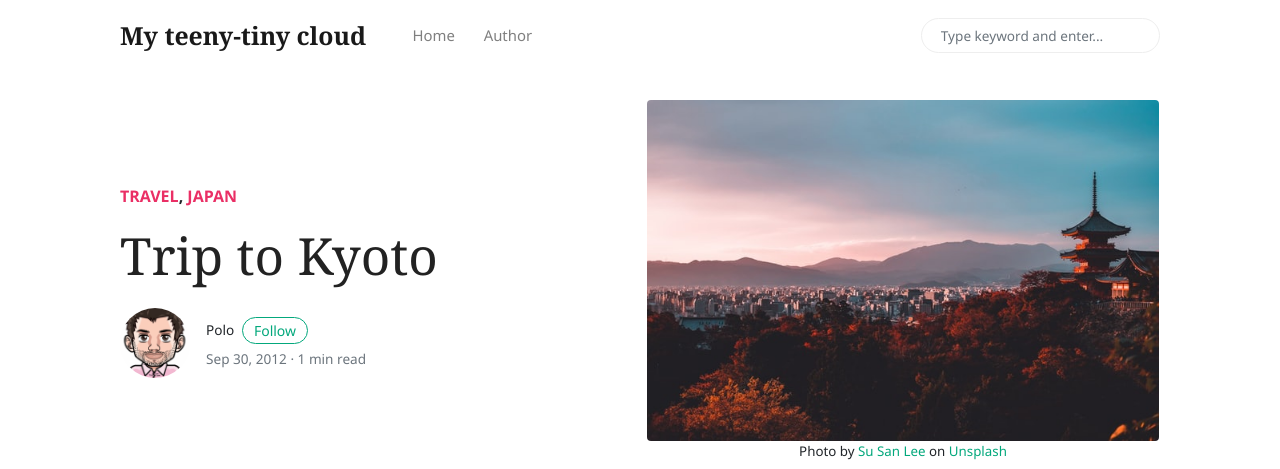
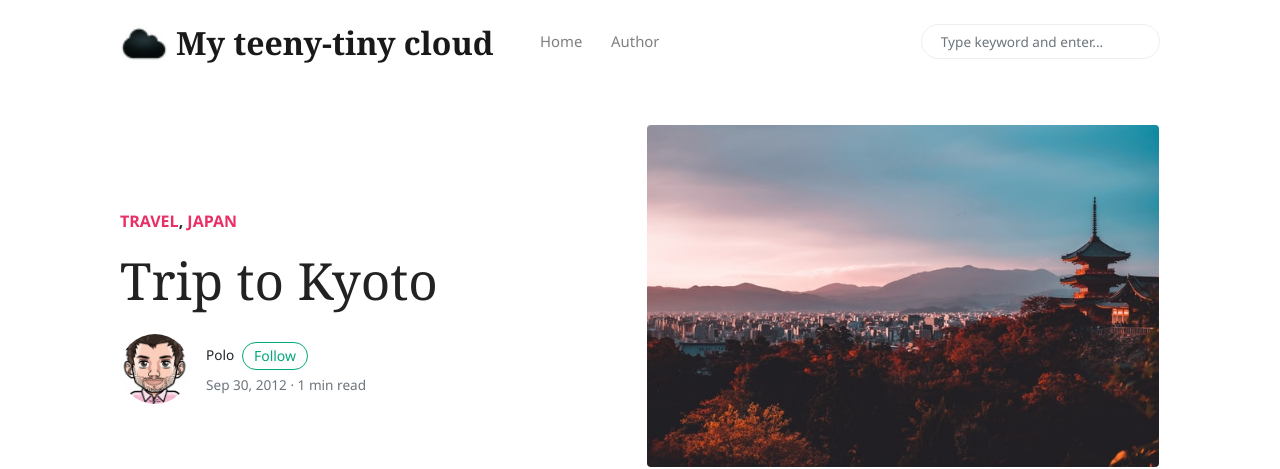
Before and after one commit to TeenyCloud/TeenyCloud.github.io, a Jekyll site: the page built from _posts/2012-09-30-Kyoto.md, in a window 1280 px wide and 1400 px high. Shown: the top 469 px of the window. Built offline with Jekyll 4.4.1, drawn with Linux system fonts in a browser that asks for light colours; nearby versions of some CDN libraries; comment, search, counter and statistics services are not loaded.

```diff
--- a/_includes/comments.html
+++ /dev/null
@@ -1,14 +0,0 @@
-
-<div id="comments" class="mt-5">
-<div id="fb-root"></div>
-<script>(function(d, s, id) {
-  var js, fjs = d.getElementsByTagName(s)[0];
-  if (d.getElementById(id)) return;
-  js = d.createElement(s); js.id = id;
-  js.src = "//connect.facebook.net/en_US/sdk.js#xfbml=1&version=v2.4";
-  fjs.parentNode.insertBefore(js, fjs);
-}(document, 'script', 'facebook-jssdk'));</script>
-    <noscript>
-    Please enable JavaScript to view the comments powered by Facebook.
-    </noscript>
-</div>
--- a/_includes/tracking-header.html
+++ b/_includes/tracking-header.html
@@ -1,2 +1 @@
 <!-- This goes before </head> closing tag, Google Analytics can be placed here -->
-<meta property="fb:admins" content="pfp"/>
--- a/_layouts/default.html
+++ b/_layouts/default.html
@@ -38,7 +38,7 @@
     <!-- Navbar -->
     <nav id="MagicMenu" class="topnav navbar navbar-expand-lg navbar-light bg-white fixed-top">
     <div class="container">
-        <a class="navbar-brand" href="{{ site.baseurl }}/index.html"><strong>{{site.name}}</strong></a>
+        <a class="navbar-brand" href="{{ site.baseurl }}/index.html"><img src="{{site.baseurl}}/{{site.favicon}}" alt="Cloud icon" style="height: 3rem; margin-right: 0.5rem; vertical-align: text-bottom;"><strong>{{site.name}}</strong></a>
         <button class="navbar-toggler collapsed" type="button" data-toggle="collapse" data-target="#navbarColor02" aria-controls="navbarColor02" aria-expanded="false" aria-label="Toggle navigation">
         <span class="navbar-toggler-icon"></span>
         </button>
@@ -77,7 +77,7 @@
         <div class="container">
         <div class="row align-items-center justify-content-between">
             <div>
-              <span class="navbar-brand mr-2 mb-0">TeenyCloud</span>
+              <span class="mr-2 mb-0" style="font-size: 1.1em; font-weight: 500;">TeenyCloud</span>
                 <span>Copyright © <script>document.write(new Date().getFullYear())</script>.</span>
 
                 <!-- <!&#45;&#45;  Github Repo Star Btn&#45;&#45;> -->
--- a/_layouts/post.html
+++ b/_layouts/post.html
@@ -55,8 +55,6 @@ layout: default
 					<!-- AddToAny BEGIN -->
 					<div class="a2a_kit a2a_kit_size_32 a2a_default_style">
 						<a class="a2a_dd" href="https://www.addtoany.com/share"></a>
-						<a class="a2a_button_facebook"></a>
-						<a class="a2a_button_twitter"></a>
 					</div>
 					<script async src="https://static.addtoany.com/menu/page.js"></script>
 					<!-- AddToAny END -->
@@ -138,17 +136,25 @@ layout: default
 <!-- Aletbar Prev/Next -->
 <div class="alertbar">
     <div class="container">
-        <div class="row prevnextlinks small font-weight-bold">
-          {% if page.previous.url %}
-            <div class="col-md-6 rightborder pl-0">
-                <a class="text-dark" href="{{ site.baseurl }}{{ page.previous.url }}">{% if page.previous.image %} <img height="30px" class="mr-1" src="{{site.baseurl}}/{{page.previous.image}}"> {% endif %} {{page.previous.title}}</a>
+        <div class="row align-items-center small font-weight-bold">
+            <div class="col-md-6 d-flex align-items-center">
+                {% if page.previous.url %}
+                    <a class="text-dark d-flex align-items-center" href="{{ site.baseurl }}{{ page.previous.url }}">
+                        <i class="fas fa-chevron-left mr-2" style="font-size: 1.2rem;"></i>
+                        {% if page.previous.image %}<img height="30px" class="mr-2" src="{{site.baseurl}}/{{page.previous.image}}">{% endif %}
+                        <span>{{page.previous.title}}</span>
+                    </a>
+                {% endif %}
             </div>
-          {% endif %}
-          {% if page.next.url %}
-            <div class="col-md-6 text-right pr-0">
-                <a class="text-dark" href="{{ site.baseurl }}{{ page.next.url }}"> {{page.next.title}} {% if page.next.image %} <img height="30px" class="ml-1" src="{{site.baseurl}}/{{page.next.image}}"> {% endif %}</a>
+            <div class="col-md-6 d-flex align-items-center justify-content-end">
+                {% if page.next.url %}
+                    <a class="text-dark d-flex align-items-center" href="{{ site.baseurl }}{{ page.next.url }}">
+                        <span>{{page.next.title}}</span>
+                        {% if page.next.image %}<img height="30px" class="ml-2" src="{{site.baseurl}}/{{page.next.image}}">{% endif %}
+                        <i class="fas fa-chevron-right ml-2" style="font-size: 1.2rem;"></i>
+                    </a>
+                {% endif %}
             </div>
-          {% endif %}
         </div>
     </div>
 </div>
--- a/assets/css/theme.css
+++ b/assets/css/theme.css
@@ -4,11 +4,12 @@
 
 body {
 	overflow-x:hidden;
-	padding-top:69.75px;
+	padding-top:95px;
 }
 .site-content {
 	margin-top:30px;
 	min-height:400px;
+	padding-bottom:80px;
 }
 .remove-site-content-margin {
 	margin-top:-30px;
@@ -204,7 +205,7 @@ a.text-dark:hover {
 }
 .navbar-brand {
 	margin-right:2rem;
-	font-size:1.55rem;
+	font-size:2rem;
     font-family:"Georgia","Times New Roman",serif;
 }
 .dropdown-item {
@@ -637,9 +638,13 @@ ol.list-featured li:before {
 	display:none;
 }
 footer {
-	margin-top:50px;
-	z-index:1022;
+	margin-top:0;
 	position:relative;
+	z-index:1051;
+	background-color:#fff;
+	padding-top:20px;
+	padding-bottom:20px;
+	box-shadow:0 -3px 10px 0 rgba(0,0,0,.1);
 }
 .sticky-top-offset {
 	top:70px;
@@ -652,7 +657,7 @@ footer {
     margin-top:10px;
 }
 article {
-	font-size:20px;
+	font-size:18px;
 	line-height:1.86;
     font-family:Lora;
 }
@@ -702,7 +707,7 @@ article h1,article h2,article h3,article h4,article h5,article h6,article .h1,ar
 	background-color:#fff;
 	width:100%;
 	padding:20px 0;
-	z-index:1021;
+	z-index:1050;
 	display:none;
 }
 .alertbar img {
@@ -797,7 +802,7 @@ div.a2a_full_footer {display:none;}
 		 font-size: 1.1rem;
 	 }
 	 article {
-		 font-size:1.24rem;
+		 font-size:1.12rem;
 	 }
 	 .topfirstimage {
 		 height:280px !Important;
--- a/assets/js/theme.js
+++ b/assets/js/theme.js
@@ -5,6 +5,24 @@
             $('.alertbar').fadeIn();
         } else {
             $('.alertbar').fadeOut();
+        }
+
+        // Adjust alertbar position when footer is visible
+        var footer = $('footer');
+        var alertbar = $('.alertbar');
+        if (footer.length && alertbar.length) {
+            var footerTop = footer.offset().top;
+            var scrollBottom = $(window).scrollTop() + $(window).height();
+            var footerHeight = footer.outerHeight();
+
+            if (scrollBottom > footerTop) {
+                // Footer is visible, push alertbar up
+                var overlap = scrollBottom - footerTop;
+                alertbar.css('bottom', Math.min(overlap, footerHeight) + 'px');
+            } else {
+                // Footer not visible, alertbar at bottom
+                alertbar.css('bottom', '0px');
+            }
         }
     });
 
```
Also changed, not shown: Gemfile (+11 -31 lines), docker-compose.yml (added, +22 -0 lines), README.md, 3 other files.
